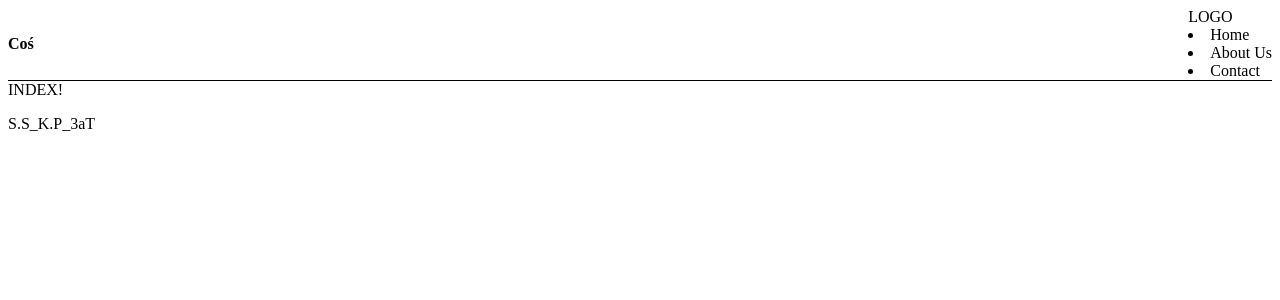
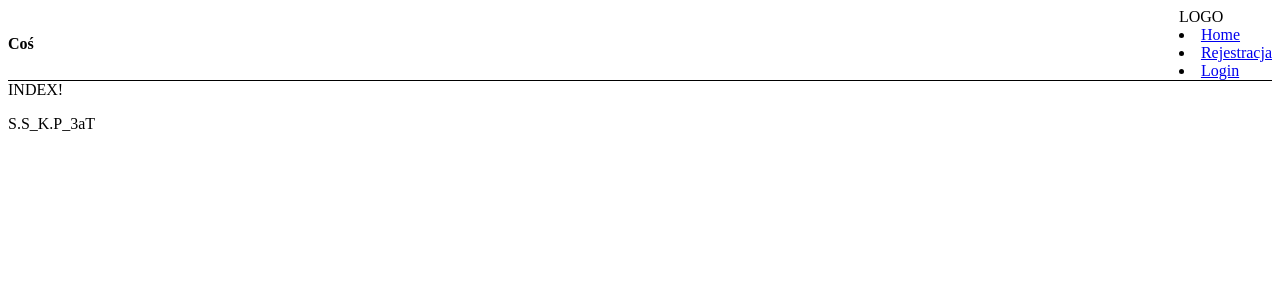
Before and after one commit to KonradPalikot/Projekt-PHP, a PHP site: page /Projekt/ in a window 1280 px wide. Shown: the top 300 px of the page. Run offline with PHP 8.4, Linux system fonts and the light colour scheme.

Commit message:
pod strony

```diff
--- a/index.php
+++ b/index.php
@@ -15,9 +15,9 @@
             <hi><?php echo LOGO ?></h1>
             <nav>
                 <u1>
-                    <li>Home</li>
-                    <li>About Us</li>
-                    <li>Contact</li>
+                    <li><a href="http://localhost/Projekt%201/index.php">Home</a></li>
+                    <li><a href="http://localhost/Projekt%201/signUpPage.php">Rejestracja</a></li>
+                    <li><a href="http://localhost/Projekt%201/signInPage.php">Login</a></li>
                 </ul>
             </nav>
         </div>
--- a/mainClass.php
+++ b/mainClass.php
@@ -11,4 +11,5 @@ class MainClass {
         }
     }
 }
+
 ?>
--- a/signIn.php
+++ b/signIn.php
@@ -1,7 +1,9 @@
  <?php
     session_start();
-    require_once"config.php";
-    $connection = new mysqli($host, $db_user, $db_password, $db_name);
+    require_once"mainClass.php";
+    // $connection = new mysqli($host, $db_user, $db_password, $db_name);
+    $mainClass = new MainClass();
+    $connection = $mainClass -> dbConnect();
 
     if($connection -> connect_errno == 0) {
         $userEmail = htmlentities($_POST['userEmail'], ENT_QUOTES, "UTF-8");
```
